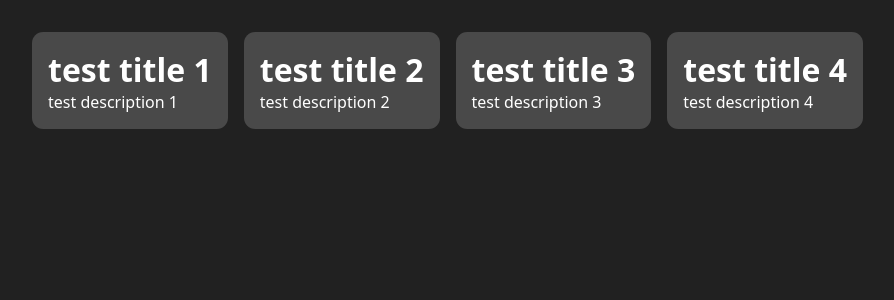
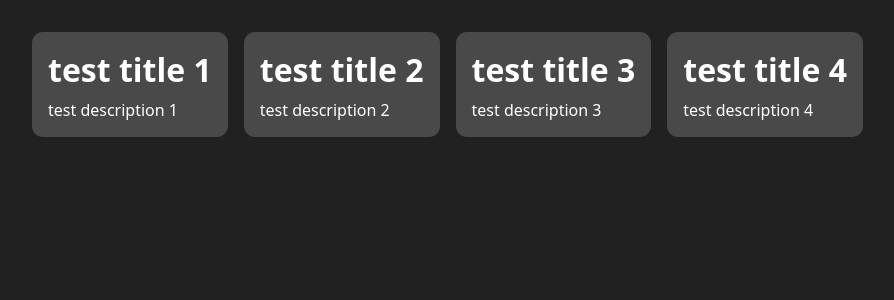
Before and after one commit to DeveloperHarshal92/Class07, a React (Vite) app in the folder Frontend/: page / in a window 1280 px wide. Shown: the top 300 px of the page, without its empty margins (0-894 px from the left). Built offline with nearby package versions, Linux system fonts and the light colour scheme; no server answers.

Commit message:
hover effect added

```diff
--- a/Frontend/src/index.css
+++ b/Frontend/src/index.css
@@ -27,18 +27,28 @@ html {
     sans-serif;
 }
 
-.notes{
+.notes {
   padding: 2rem;
   display: flex;
   gap: 1rem;
   flex-wrap: wrap;
+}
 
+.note {
+  background-color: #494949;
+  padding: 1rem;
+  border-radius: 0.7rem;
+  max-width: 20rem;
+  color: white;
+  cursor: pointer;
 
-  .note{
-    background-color: #494949;
-    padding: 1rem;
-    border-radius: 0.7rem;
-    max-width: 20rem;
-    color: white;
+  h1{
+    padding-bottom: 0.5rem;
   }
 }
+
+.note:hover {
+  scale: 1.1;
+  transition: all 0.2s linear;
+  background-color: #373737;
+}
```
